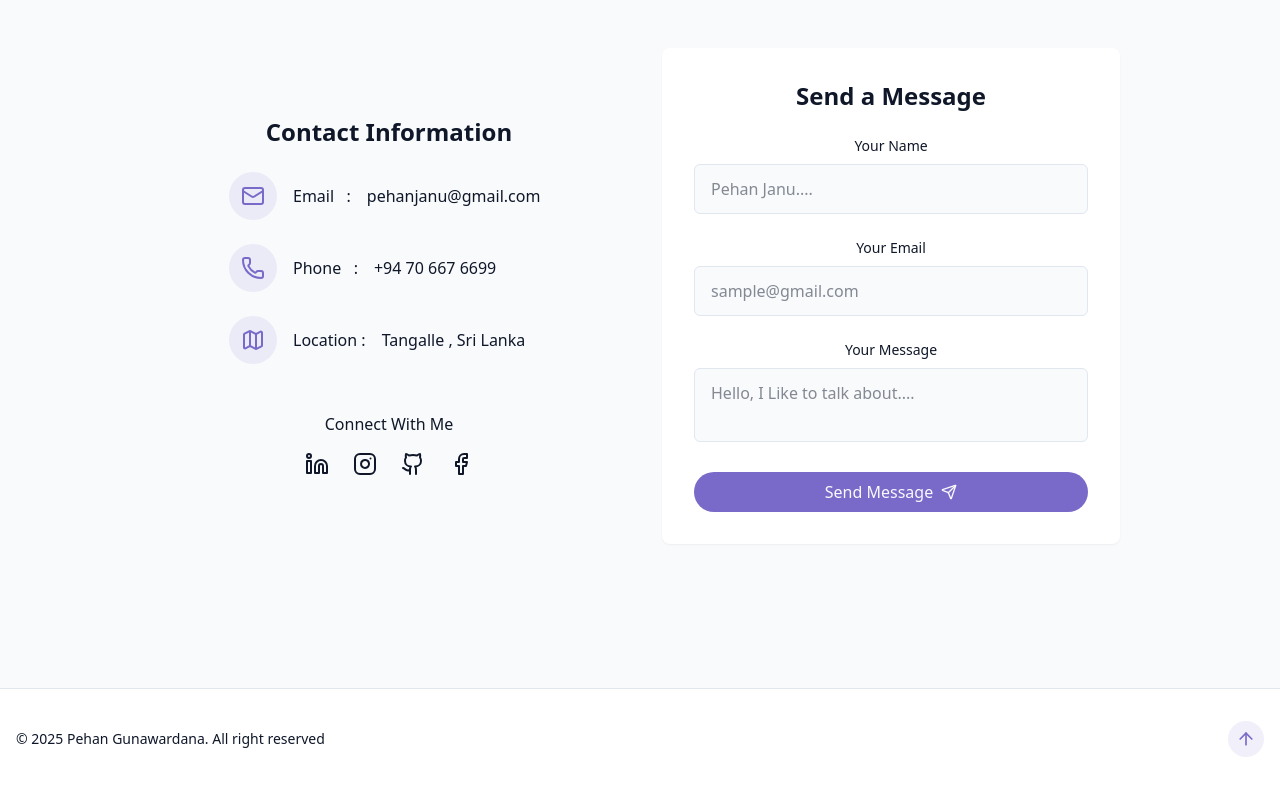
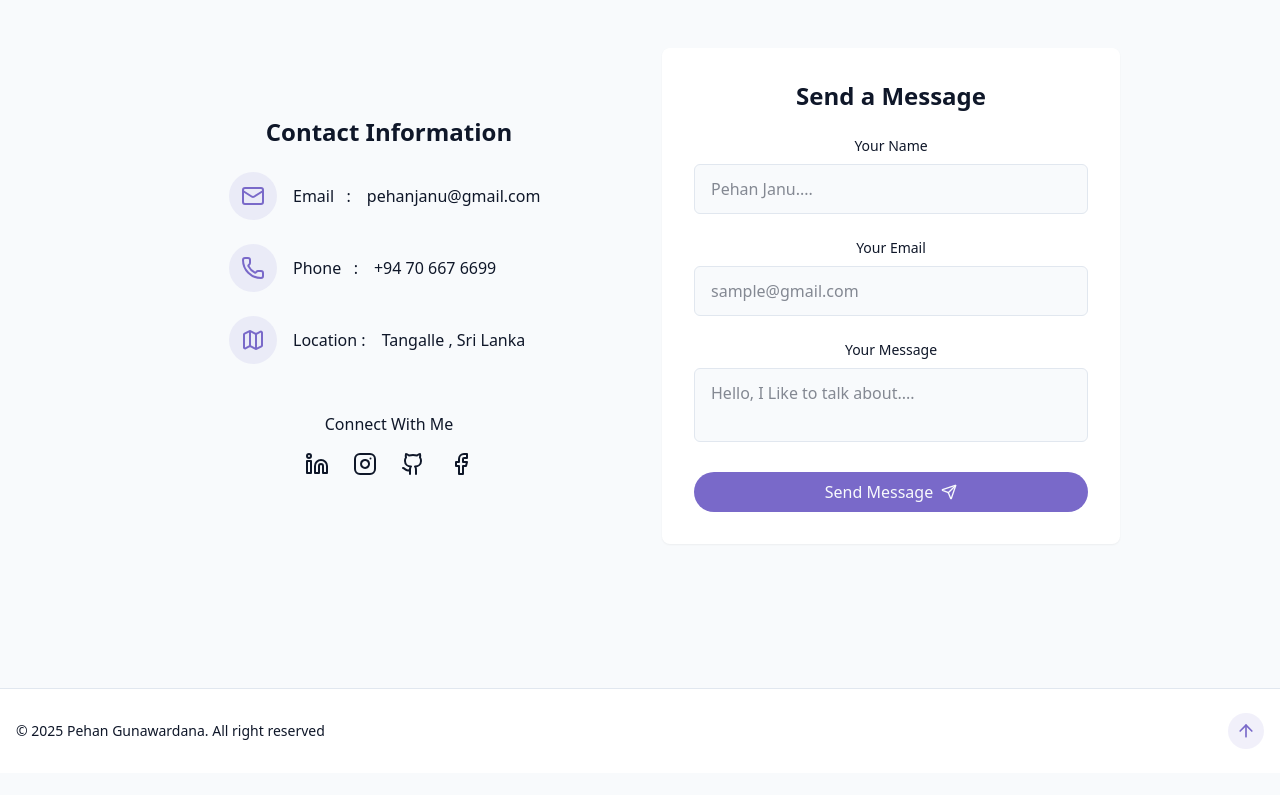
Before and after one commit to Pehan-janu/react-tailwind-portfolio, a React (Vite) app in the folder pehan-portfolio/: page / in a window 1280 px wide. Shown: the part 2982-3777 px from the top of the page. After the commit the page ends 3755 px from the top, so only its background shows below. Built offline with nearby package versions, Linux system fonts and the light colour scheme.

Commit message:
Adjust the Footer section

```diff
--- a/pehan-portfolio/src/components/Footer.jsx
+++ b/pehan-portfolio/src/components/Footer.jsx
@@ -2,7 +2,7 @@
 
 export const Footer = ()=> {
   return (
-    <footer className="py-12 px-4 bg-card relative border-t border-border mt-12 pt-8 flex flex-wrap justify-between items-center">
+    <footer className="py-6 px-4 bg-card relative border-t border-border mt-12 pt-6 flex flex-wrap justify-between items-center">
       {" "}
       <p className="text-sm text-muted-foreground">&copy; {new Date().getFullYear()} Pehan Gunawardana. All right reserved
 
```
